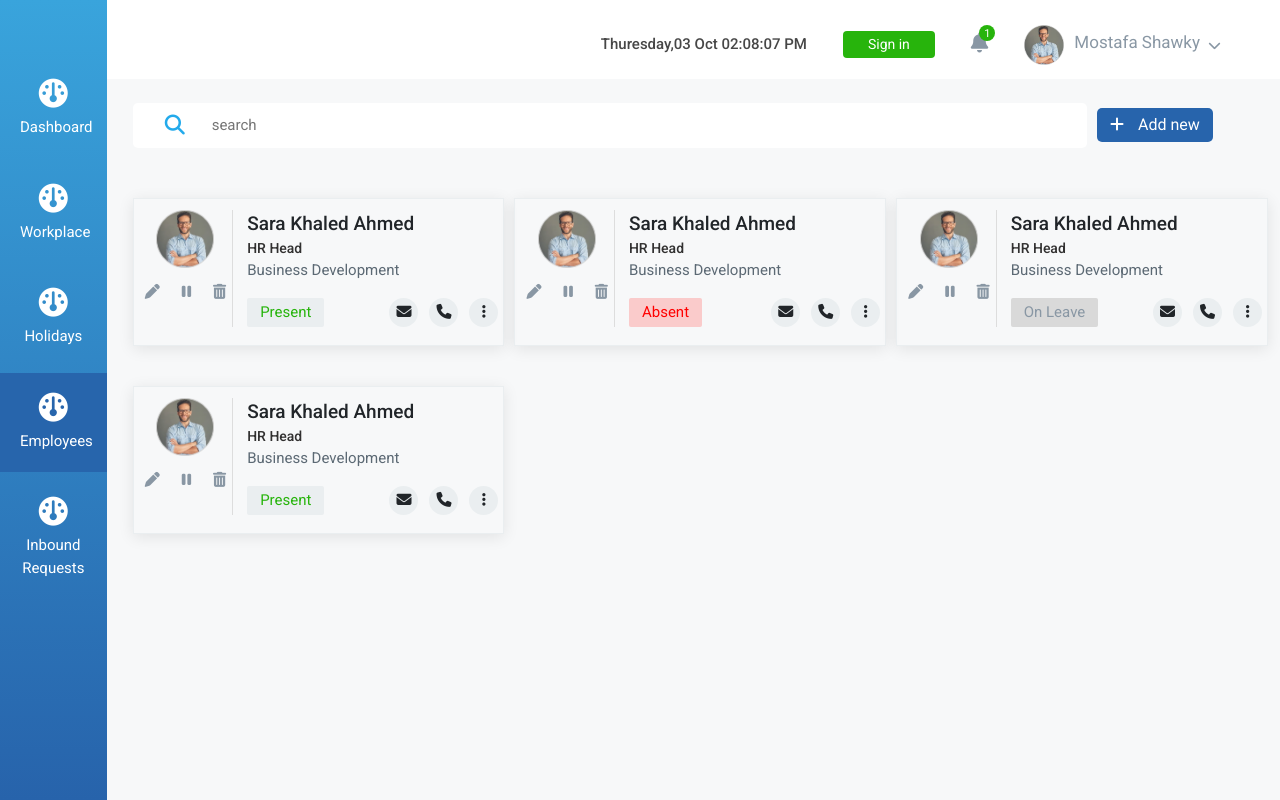
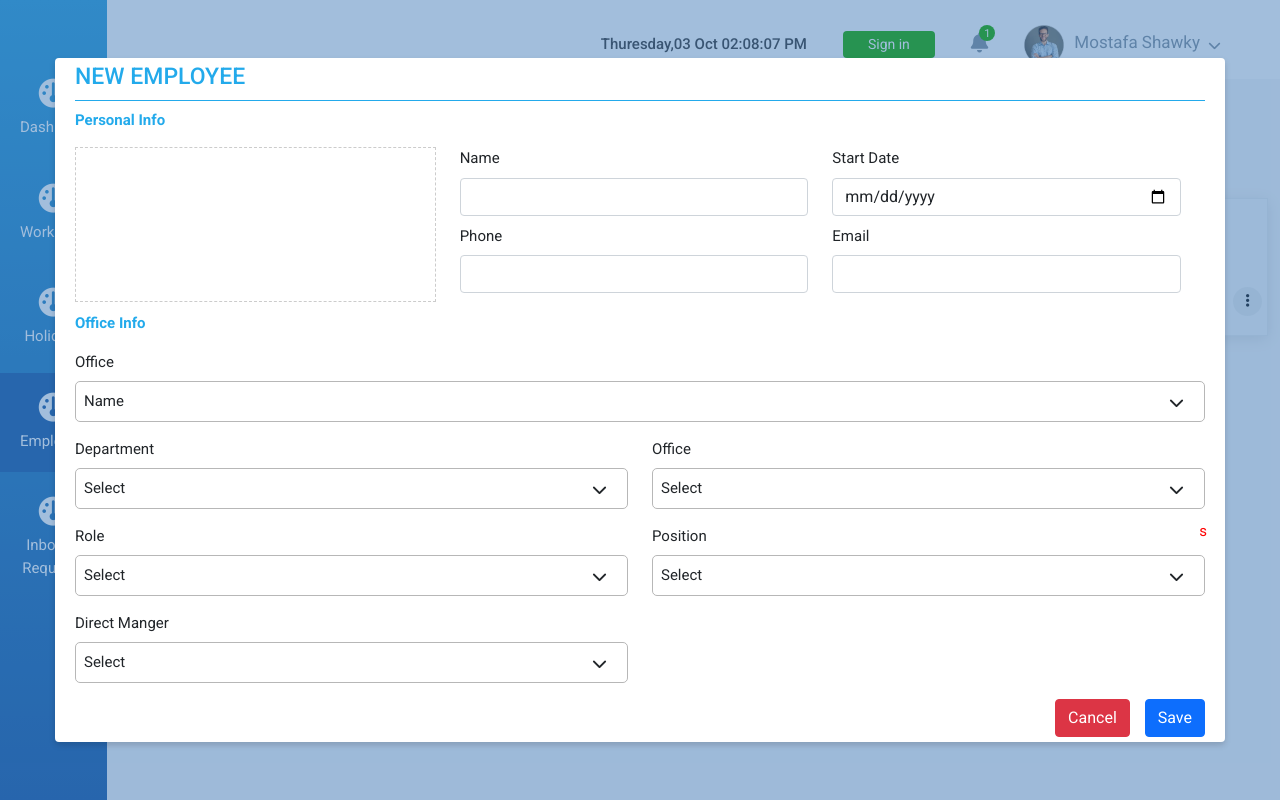
Before and after one commit to Mostafa-Shawky2021/HR-System-Task, a React (Create React App) app: page / in a window 1280 px wide. Built offline with nearby package versions, Linux system fonts and the light colour scheme.

Commit message:
add new employee

```diff
--- a/src/App.jsx
+++ b/src/App.jsx
@@ -10,23 +10,94 @@ import ListEmployee from './components/list/List'
 import FormModal from './components/formModal/FormModal'
 const App = () => {
     const [employees, setEmployees] = useState([])
+    const [employeeName, setEmployeeName] = useState('');
+    const [startDate, setStartDate] = useState('');
+    const [email, setEmail] = useState('');
     const [officeName, setOfficeName] = useState('')
     const [departmentName, setDepartmentName] = useState('')
     const [attendanceName, setAttendanceName] = useState('')
     const [roleName, setRoleName] = useState('')
     const [positionName, setPositionName] = useState('')
     const [directManagerName, setDirectManagerName] = useState('')
-    const [toggleFormModal, setToggleFormModal] = useState(false)
+    const [toggleFormModal, setToggleFormModal] = useState(true)
+
+    // errorMessage
+    const [employeeNameErr, setEmployeeNameErr] = useState('')
+    const [startDateErr, setStartDateErr] = useState('')
+    const [emailErr, setEmailErr] = useState('')
+    const [departmentErr, setDepartmentErr] = useState('')
+    const [positionErr, setPositionErr] = useState('')
+
+    let emailRegex = /^(([^<>()[\]\\.,;:\s@"]+(\.[^<>()[\]\\.,;:\s@"]+)*)|(".+"))@((\[[0-9]{1,3}\.[0-9]{1,3}\.[0-9]{1,3}\.[0-9]{1,3}\])|(([a-zA-Z\-0-9]+\.)+[a-zA-Z]{2,}))$/
+
     useEffect(() => {
         setEmployees(employeeData)
     }, [])
 
+    const onSubmitData = (event) => {
+
+        event.preventDefault();
+
+        if (employeeName.trim().length === 0) {
+            setEmployeeNameErr('Sorry Employee name is required')
+        }
+
+        if (startDate.trim().length === 0) {
+            setStartDateErr('Sorry date is required')
+        }
+
+        // if (!emailRegex.test(email)) {
+        //     setEmailErr('sorry Email is required and must be valid')
+        // }
+        if (departmentName.trim().length === 0) {
+            setDepartmentErr('Sorry deprtment is required')
+        }
+        if (positionName.trim().length === 0) {
+            setPositionErr('Sorry position is required')
+        }
+
+        if (employeeNameErr || startDateErr || emailErr || departmentErr || positionErr) {
+            return
+        } else {
+            setEmployeeNameErr('')
+            setStartDateErr('')
+            setDepartmentErr('')
+            setPositionErr('')
+
+        }
+
+
+
+        let data = {
+            id: employees.length,
+            name: employeeName,
+            position: positionName,
+            department: departmentName,
+            attendance: attendanceName,
+            office: {
+                name: officeName,
+                role: roleName,
+                copiedManager: 'Mohamed Tarek',
+                joiningDate: startDateErr,
+                manager: directManagerName
+            }
+        }
+        setEmployees((prevState) => [...prevState, data])
+
+        console.log(employees)
+
+
+
+    }
 
     return (
         <div className="wrapper-page">
             {
                 toggleFormModal && (
                     <FormModal
+                        setEmployeeName={setEmployeeName}
+                        setStartDate={setStartDate}
+                        setEmail={setEmail}
                         setOfficeName={setOfficeName}
                         officeName={officeName}
                         departmentName={departmentName}
@@ -41,6 +112,13 @@ const App = () => {
                         directManagerName={directManagerName}
                         setToggleFormModal={setToggleFormModal}
                         toggleFormModal={toggleFormModal}
+                        onSubmitData={onSubmitData}
+                        employeeNameErr={employeeNameErr}
+                        startDateErr={startDateErr}
+                        emailErr={emailErr}
+                        departmentErr={departmentErr}
+                        positionErr={positionErr}
+
                     />
                 )
             }
--- a/src/components/card/Card.jsx
+++ b/src/components/card/Card.jsx
@@ -11,10 +11,11 @@ const Card = (
         officeCopiedManager,
         officeJoiningDate,
         officeManager }) => {
+    console.log(attendance)
     let attendanceStauts = {}
-    if (attendance === 0) {
+    if (attendance === "Present") {
         attendanceStauts = { className: 'present', label: 'Present' }
-    } else if (attendance === 1) {
+    } else if (attendance === "Absent") {
         attendanceStauts = { className: 'absent', label: 'Absent' }
     } else {
         attendanceStauts = { className: 'leave', label: 'On Leave' }
--- a/src/components/card/card.css
+++ b/src/components/card/card.css
@@ -14,8 +14,8 @@
 }
 
 .card-employee .user-control .employee-avatar {
-    width: 58px;
-    height: 58px;
+    width: 71px;
+    height: 71px;
 }
 
 .card-employee .user-control .control {
@@ -52,6 +52,7 @@
 
 .card-employee .employee-details .department {
     color: #5c6974;
+    margin-bottom: 5px;
 }
 
 .card-employee .employee-details .user-status {
--- a/src/components/formModal/FormModal.jsx
+++ b/src/components/formModal/FormModal.jsx
@@ -1,7 +1,7 @@
 import React, { useState, useEffect } from 'react';
 import './formModal.css'
 import DropDownOption from "../dropdown/Dropdown"
-const FormModal = ({ setOfficeName, officeName, setDepartmentName, departmentName, setAttendanceName, attendanceName, roleName, setRoleName, positionName, setPositionName, directManagerName, setDirectManagerName, setToggleFormModal, toggleFormModal }) => {
+const FormModal = ({ setEmployeeName, setStartDate, setEmail, setOfficeName, officeName, setDepartmentName, departmentName, setAttendanceName, attendanceName, roleName, setRoleName, positionName, setPositionName, directManagerName, setDirectManagerName, setToggleFormModal, toggleFormModal, onSubmitData, employeeNameErr, startDateErr, emailErr, departmentErr, positionErr }) => {
     const [officeNameToggle, setOfficeNameToggle] = useState(false)
     const [departmentNameToggle, setDepartmentNameToggle] = useState(false)
     const [attendanceNameToggle, setAttendanceNameToggle] = useState(false)
@@ -42,31 +42,32 @@ const FormModal = ({ setOfficeName, officeName, setDepartmentName, departmentNam
                             <div className="img"></div>
                         </div>
                         <div className="col-8 row">
-                            <div className="mb-2 col-6">
-
+                            <div className="mb-2 col-6 wrap">
+                                <span className="error">{employeeNameErr}</span>
                                 <label className="form-label" htmlFor="name">Name</label>
                                 <div className="col-12" >
-                                    <input className="form-control" id="name" />
+                                    <input className="form-control" id="name" onChange={(e) => setEmployeeName(e.target.value)} />
                                 </div>
                             </div>
-                            <div className="mb-2 col-6">
-                                <label className="form-label" htmlFor="name">Start Date</label>
+                            <div className="mb-2 col-6 wrap">
+                                <span className="error">{startDateErr}</span>
+                                <label className="form-label" htmlFor="date">Start Date</label>
                                 <div className="col-12" >
-                                    <input className="form-control" id="name" type="date" />
+                                    <input className="form-control" id="date" type="date" onChange={(e) => setStartDate(e.target.value)} />
                                 </div>
                             </div>
 
-                            <div className="mb-2 col-6">
-
-                                <label className="form-label" htmlFor="name">Phone</label>
+                            <div className="mb-2 col-6 wrap">
+                                {/* <span className="error">hello</span> */}
+                                <label className="form-label" htmlFor="phone">Phone</label>
                                 <div className="col-12" >
-                                    <input className="form-control" id="name" />
+                                    <input className="form-control" id="phone" />
                                 </div>
                             </div>
-                            <div className="mb-2 col-6">
-                                <label className="form-label" htmlFor="name">Email</label>
+                            <div className="mb-2 col-6 wrap">
+                                <label className="form-label" htmlFor="email">Email</label>
                                 <div className="col-12" >
-                                    <input className="form-control" id="name" type="date" />
+                                    <input className="form-control" id="email" onChange={((e) => setEmail(e.target.value))} />
                                 </div>
                             </div>
                         </div>
@@ -78,7 +79,8 @@ const FormModal = ({ setOfficeName, officeName, setDepartmentName, departmentNam
                     <p className="office-info-title">Office Info</p>
 
                     {/* officename */}
-                    <div className="mb-3">
+                    <div className="mb-3 wrap">
+                        {/* <span className="error">{officeError}</span> */}
                         <label className="form-label">Office</label>
                         <div className="select-dropdown-wrapper" onClick={() => setOfficeNameToggle(!officeNameToggle)}>
                             <span>{`${officeName ? officeName : 'Name'}`}</span>
@@ -89,9 +91,10 @@ const FormModal = ({ setOfficeName, officeName, setDepartmentName, departmentNam
                     {/* end officename */}
 
                     {/* department,attendance */}
-                    <div className="mb-3">
+                    <div className="mb-3 ">
                         <div className="row">
-                            <div className="col-6">
+                            <div className="col-6 wrap">
+                                <span className="error">{departmentErr}</span>
                                 <label className="form-label">Department</label>
                                 <div className="select-dropdown-wrapper" onClick={() => setDepartmentNameToggle(!departmentNameToggle)}>
                                     <span>{`${departmentName ? departmentName : 'Select'}`}</span>
@@ -99,7 +102,8 @@ const FormModal = ({ setOfficeName, officeName, setDepartmentName, departmentNam
                                     {departmentNameToggle && <DropDownOption requiredDropdown="department" getSelectedOption={getSelectedOption} options={departmentOption} />}
                                 </div>
                             </div>
-                            <div className="col-6">
+                            <div className="col-6 wrap">
+                                {/* <span className="error">hello</span> */}
                                 <label className="form-label">Office</label>
                                 <div className="select-dropdown-wrapper" onClick={() => setAttendanceNameToggle(!attendanceNameToggle)}>
                                     <span>{`${attendanceName ? attendanceName : 'Select'}`}</span>
@@ -114,7 +118,8 @@ const FormModal = ({ setOfficeName, officeName, setDepartmentName, departmentNam
                     {/* role, position */}
                     <div className="mb-3">
                         <div className="row">
-                            <div className="col-6">
+                            <div className="col-6 wrap">
+                                {/* <span className="error">hello</span> */}
                                 <label className="form-label">Role</label>
                                 <div className="select-dropdown-wrapper" onClick={() => setRoleNameToggle(!roleNameToggle)}>
                                     <span>{`${roleName ? roleName : 'Select'}`}</span>
@@ -122,7 +127,8 @@ const FormModal = ({ setOfficeName, officeName, setDepartmentName, departmentNam
                                     {roleNameToggle && <DropDownOption requiredDropdown="role" getSelectedOption={getSelectedOption} options={roleOption} />}
                                 </div>
                             </div>
-                            <div className="col-6">
+                            <div className="col-6 wrap">
+                                <span className="error">{positionErr}s</span>
                                 <label className="form-label">Position</label>
                                 <div className="select-dropdown-wrapper" onClick={() => setPositionToggle(!positionToggle)}>
                                     <span>{`${positionName ? positionName : 'Select'}`}</span>
@@ -135,7 +141,8 @@ const FormModal = ({ setOfficeName, officeName, setDepartmentName, departmentNam
 
                     <div className="mb-3">
                         <div className="row">
-                            <div className="col-6">
+                            <div className="col-6 wrap">
+                                {/* <span className="error">hello</span> */}
                                 <label className="form-label">Direct Manger</label>
                                 <div className="select-dropdown-wrapper" onClick={() => setDirectManagerToggle(!directManagerToggle)}>
                                     <span>{`${directManagerName ? directManagerName : 'Select'}`}</span>
@@ -148,7 +155,7 @@ const FormModal = ({ setOfficeName, officeName, setDepartmentName, departmentNam
 
                     <div className="btn-wrapper">
                         <button className="btn btn-danger" onClick={() => setToggleFormModal(!toggleFormModal)}>Cancel</button>
-                        <button className="btn btn-primary">Save</button>
+                        <button className="btn btn-primary" onClick={(e) => onSubmitData(e)}>Save</button>
                     </div>
                 </div>
 
--- a/src/components/formModal/formModal.css
+++ b/src/components/formModal/formModal.css
@@ -24,6 +24,13 @@
     margin: 0px;
 }
 
+.custom-modal .form-modal .error {
+    position: absolute;
+    right: 10px;
+    top: -5px;
+    color: #f00;
+}
+
 .custom-modal .form-modal .emp-info .img {
     height: 155px;
     border: 1px dashed #ccc;
@@ -42,6 +49,10 @@
 .custom-modal .form-modal .emp-info .person-info-title {
     color: #23aaeb;
     font-weight: bold;
+}
+
+.custom-modal .form-modal .wrap {
+    position: relative;
 }
 
 .custom-modal .form-modal .office-info {
--- a/src/components/list/List.jsx
+++ b/src/components/list/List.jsx
@@ -8,9 +8,9 @@ const List = ({ employees }) => {
             <div className="row g-0">
                 {
                     employees.length ? (
-                        employees.map((employee) => (
+                        employees.map((employee, index) => (
 
-                            <div className="col-4" key={employee.id}>
+                            <div className="col-4" key={index}>
                                 <EmployeeCard
                                     name={employee.name}
                                     position={employee.position}
--- a/src/data/employee.json
+++ b/src/data/employee.json
@@ -4,7 +4,7 @@
         "name": "Sara Khaled Ahmed",
         "position": "HR Head",
         "department": "Business Development",
-        "attendance": 0,
+        "attendance": "Absent",
         "office": {
             "name": "Arabie localizer",
             "role": "Employee",
@@ -18,7 +18,7 @@
         "name": "Sara Khaled Ahmed",
         "position": "HR Head",
         "department": "Business Development",
-        "attendance": 1,
+        "attendance": "Present",
         "office": {
             "name": "Arabie localizer",
             "role": "Employee",
@@ -32,7 +32,7 @@
         "name": "Sara Khaled Ahmed",
         "position": "HR Head",
         "department": "Business Development",
-        "attendance": 3,
+        "attendance": "On Leave",
         "office": {
             "name": "Arabie localizer",
             "role": "Employee",
@@ -46,7 +46,7 @@
         "name": "Sara Khaled Ahmed",
         "position": "HR Head",
         "department": "Business Development",
-        "attendance": 0,
+        "attendance": "Present",
         "office": {
             "name": "Arabie localizer",
             "role": "Employee",
```
